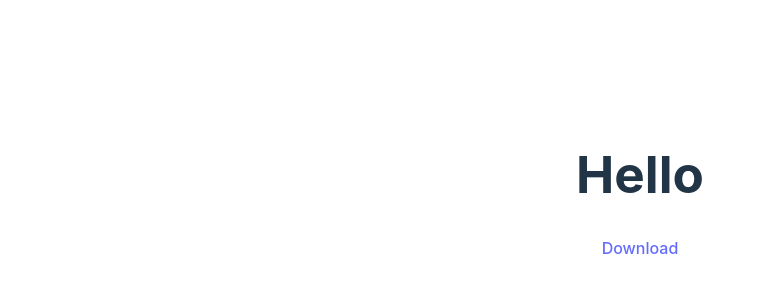
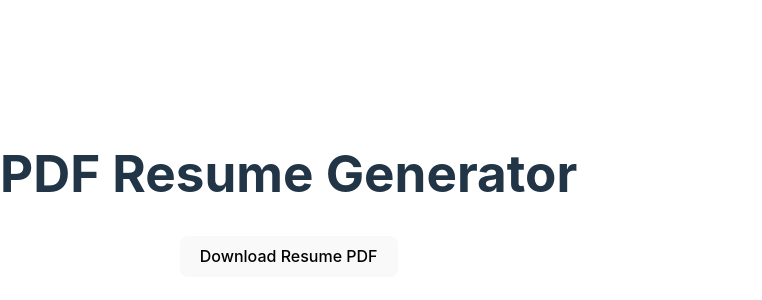
Before and after one commit to zackvalavanis/Resume_PDF_Frontend, a React (Vite) app: page / in a window 1280 px wide. Shown: the part 214-514 px from the top of the page, without its empty margins (0-762 px from the left). Built offline with nearby package versions, Linux system fonts and the light colour scheme.

Commit message:
resume-pdf

```diff
--- a/package.json
+++ b/package.json
@@ -10,6 +10,7 @@
     "preview": "vite preview"
   },
   "dependencies": {
+    "axios": "^1.7.7",
     "pdf-lib": "^1.17.1",
     "react": "^18.3.1",
     "react-dom": "^18.3.1",
--- a/src/App.jsx
+++ b/src/App.jsx
@@ -1,33 +1,124 @@
-import { createBrowserRouter, RouterProvider, Outlet} from "react-router-dom";
-import { Page } from './Page.jsx'
-import './App.css'
-import { Header } from './Header.jsx'
+import React, { useState } from 'react';
+import { PDFDocument, rgb } from 'pdf-lib';
 
 function App() {
-  const router = createBrowserRouter([
-    {
-      element: (
-        <div>
-          <Outlet />
-        </div>
-      ),
-      children: [
-        {
-          path: '/Page',
-          element: <Page/>
-        },
-        {
-          path: '/',
-          element: <Header />
-        }
-      ]
-    }
-  ])
+   const [isLoading, setIsLoading] = useState(false);
 
+   const generatePDF = async () => {
+      setIsLoading(true);
 
-  return (
-    <RouterProvider router={router} />
-  )
+      try {
+         // Sample Data (Replace this with fetched data if needed)
+         const data = {
+            first_name: "Pepper",
+            last_name: "Potts",
+            contact_email: "Pepper.Potts@gmail.com",
+            phone_number: "+1 555 555 5555",
+            short_bio: "Bilingual (Spanish/English) Director of Business Systems offering expertise in business systems, high-level strategic planning, and operations.",
+            linkedin_url: "linkedin.com/in/pepper-pots",
+            experience: {
+               job_title: "Director, Systems & Tools",
+               company_name: "Stark Industries",
+               start_date: "2021-10-01",
+               end_date: null,
+               details: "Oversaw all business systems, ensuring efficiency and integration."
+            },
+            education: {
+               degree: "Bachelor of Arts in Information Technology",
+               university: "Clayton State University",
+               start_date: "2019-09-08",
+               end_date: "2021-04-30",
+               details: "Graduated with honors."
+            },
+            skills: ["Leadership", "Strategic Planning", "Project Management"],
+         };
+
+         // Step 1: Create a new PDF document
+         const pdfDoc = await PDFDocument.create();
+         const page = pdfDoc.addPage([600, 800]);
+         const { width, height } = page.getSize();
+         let yPosition = height - 40;
+
+         // Function to add text with styling
+         const addText = (text, x, y, size = 12, color = rgb(0, 0, 0)) => {
+            page.drawText(text, { x, y, size, color });
+         };
+
+         // Step 2: Add Header Information
+         addText(`${data.first_name} ${data.last_name}`, 50, yPosition, 24, rgb(0, 0.53, 0.71));
+         yPosition -= 30;
+         addText(`Email: ${data.contact_email} | Phone: ${data.phone_number}`, 50, yPosition, 12);
+         yPosition -= 15;
+         addText(`LinkedIn: ${data.linkedin_url}`, 50, yPosition, 12, rgb(0, 0, 0.7));
+         yPosition -= 30;
+
+         // Add separator line
+         page.drawLine({
+            start: { x: 50, y: yPosition },
+            end: { x: width - 50, y: yPosition },
+            thickness: 1,
+            color: rgb(0.5, 0.5, 0.5),
+         });
+         yPosition -= 20;
+
+         // Step 3: Add Bio Section
+         addText("Professional Summary", 50, yPosition, 14, rgb(0, 0.53, 0.71));
+         yPosition -= 20;
+         addText("Professional Summary", 100, yPosition, 14, rgb(.03, 0.53, 0.71));
+         yPosition -= 20;
+         addText(data.short_bio, 50, yPosition, 12);
+         yPosition -= 30;
+
+         // Step 4: Add Experience Section
+         addText("Experience", 50, yPosition, 14, rgb(0, 0.53, 0.71));
+         yPosition -= 20;
+         addText(`${data.experience.job_title} at ${data.experience.company_name}`, 50, yPosition, 12);
+         yPosition -= 15;
+         addText(`Dates: ${data.experience.start_date} to ${data.experience.end_date || "Present"}`, 50, yPosition, 12, rgb(0.5, 0.5, 0.5));
+         yPosition -= 15;
+         addText(data.experience.details, 50, yPosition, 12);
+         yPosition -= 30;
+
+         // Step 5: Add Education Section
+         addText("Education", 50, yPosition, 14, rgb(0, 0.53, 0.71));
+         yPosition -= 20;
+         addText(`${data.education.degree}, ${data.education.university}`, 50, yPosition, 12);
+         yPosition -= 15;
+         addText(`Dates: ${data.education.start_date} to ${data.education.end_date}`, 50, yPosition, 12, rgb(0.5, 0.5, 0.5));
+         yPosition -= 15;
+         addText(data.education.details, 50, yPosition, 12);
+         yPosition -= 40;
+
+         // Step 6: Add Skills Section
+         addText("Skills", 50, yPosition, 14, rgb(0, 0.53, 0.71));
+         yPosition -= 20;
+         addText(data.skills.join(", "), 50, yPosition, 12);
+         yPosition -= 20;
+
+         // Step 7: Serialize the PDF to bytes
+         const pdfBytes = await pdfDoc.save();
+
+         // Step 8: Trigger download in the browser
+         const blob = new Blob([pdfBytes], { type: 'application/pdf' });
+         const link = document.createElement('a');
+         link.href = URL.createObjectURL(blob);
+         link.download = 'resume.pdf';
+         link.click();
+      } catch (error) {
+         console.error('Error generating PDF:', error);
+      } finally {
+         setIsLoading(false);
+      }
+   };
+
+   return (
+      <div style={{ textAlign: 'center', marginTop: '50px' }}>
+         <h1>PDF Resume Generator</h1>
+         <button onClick={generatePDF} disabled={isLoading}>
+            {isLoading ? 'Generating PDF...' : 'Download Resume PDF'}
+         </button>
+      </div>
+   );
 }
 
-export default App
+export default App;
```
Also changed, not shown: 1 other file (tests, documents, lock files or other folders).
